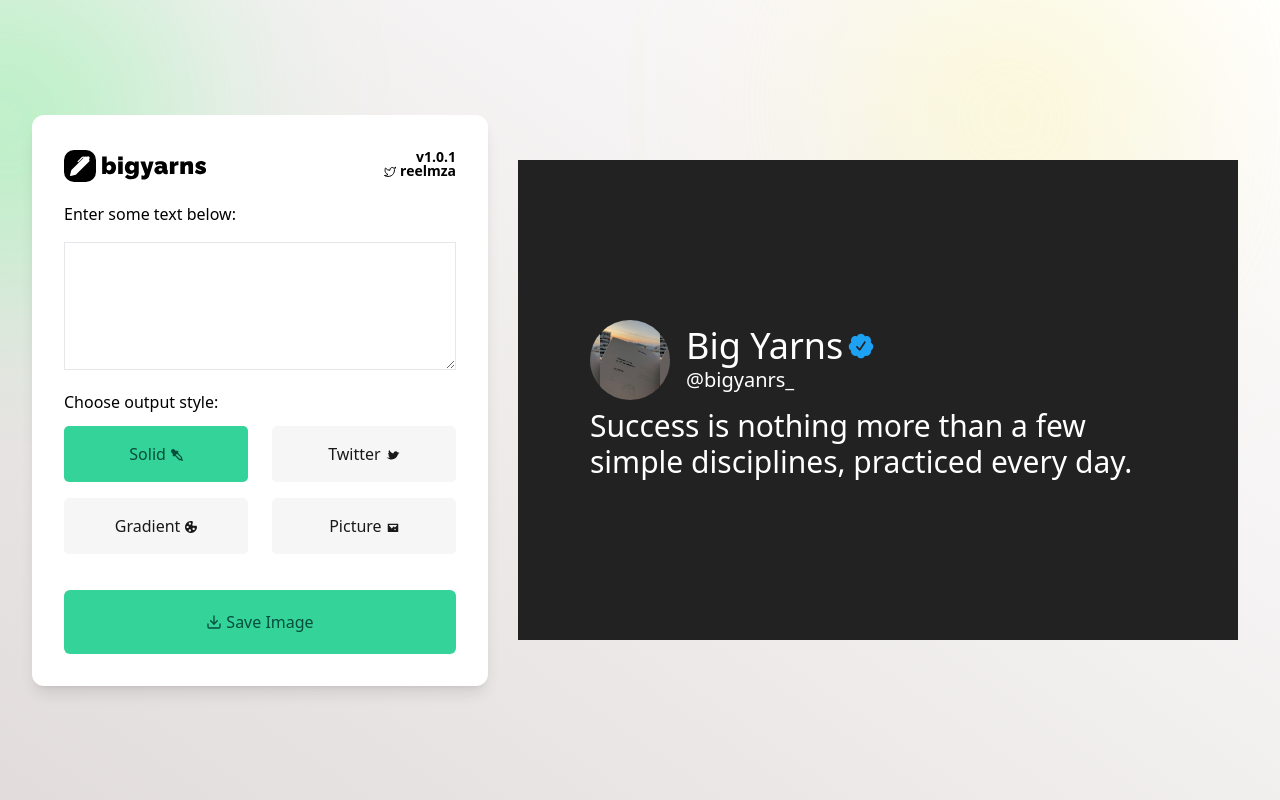
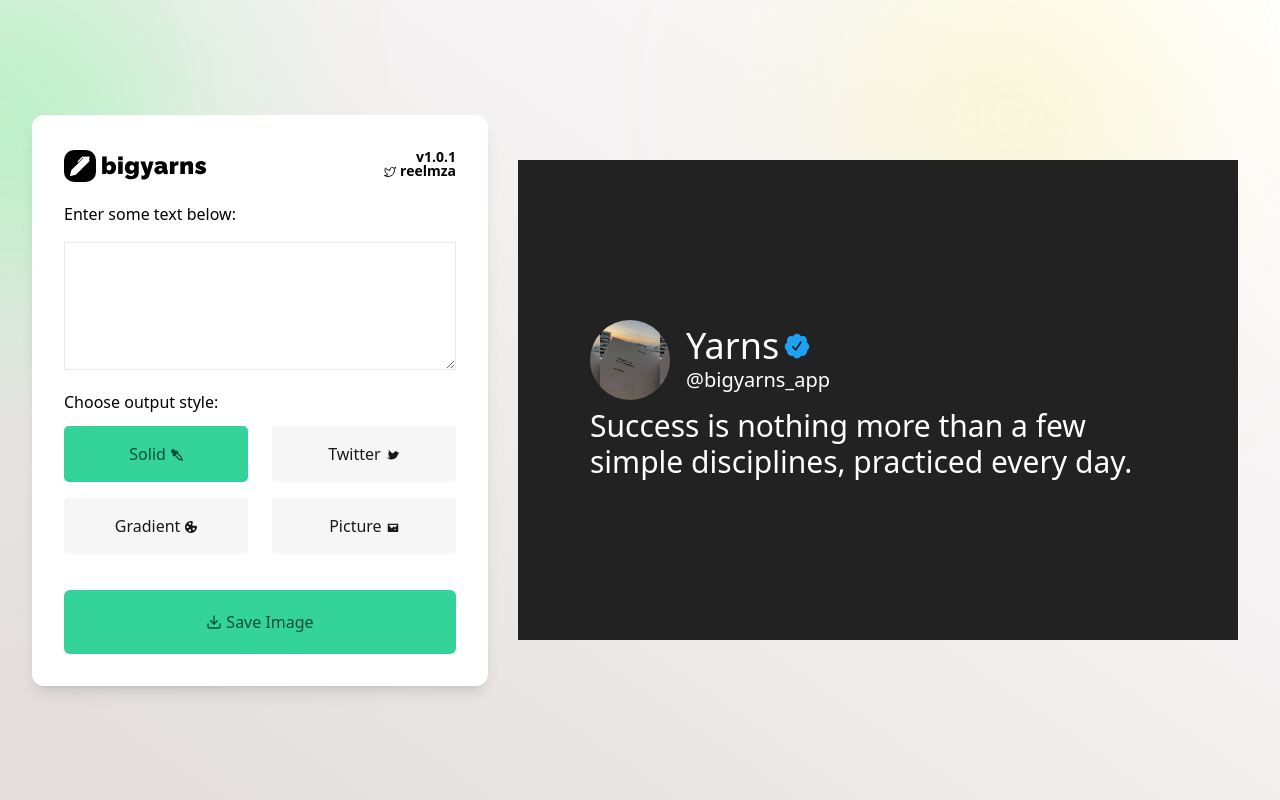
Before and after one commit to reelmza/bigyarns, a React (Create React App) app: page / in a window 1280 px wide. Built offline with nearby package versions, Linux system fonts and the light colour scheme.

Commit message:
Compatibility tweaks

```diff
--- a/src/App.js
+++ b/src/App.js
@@ -272,7 +272,7 @@
                 <div className="canvas-profile-pic rounded-full"></div>
                 <div className="canvas-profile-details flex flex-col h-full ml-4 leading-none">
                   <div className="text-4xl flex items-center">
-                    <span className="">Big Yarns</span>
+                    <span className="">Yarns</span>
                     <div className="verified-icon ml-1 flex items-center h-fit w-fit">
                       <svg
                         xmlns="http://www.w3.org/2000/svg"
@@ -287,8 +287,8 @@
                       </svg>
                     </div>
                   </div>
-                  <div className="canvas-profile-username text-xl">
-                    @bigyanrs_
+                  <div className="canvas-profile-username text-xl font-light">
+                    @bigyarns_app
                   </div>
                 </div>
               </div>
```
